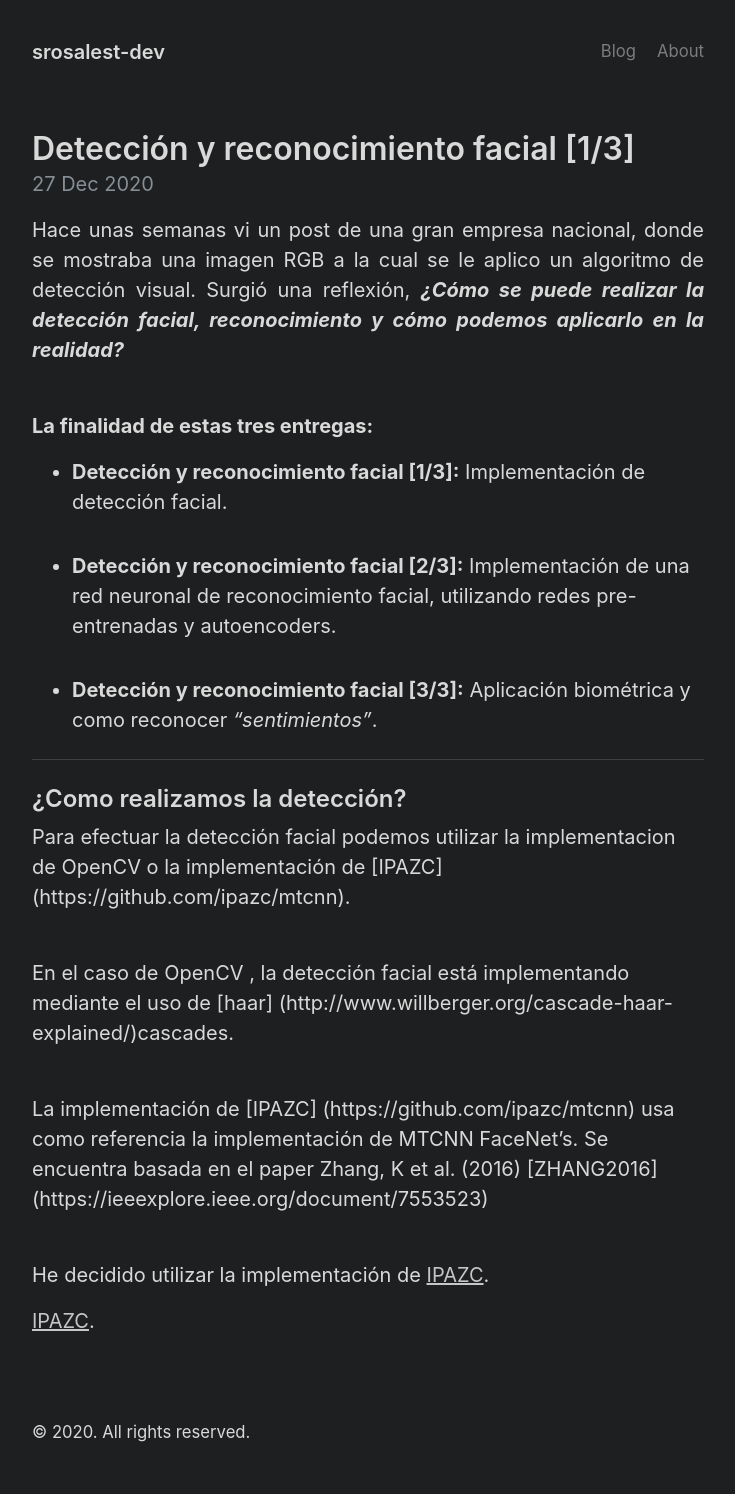
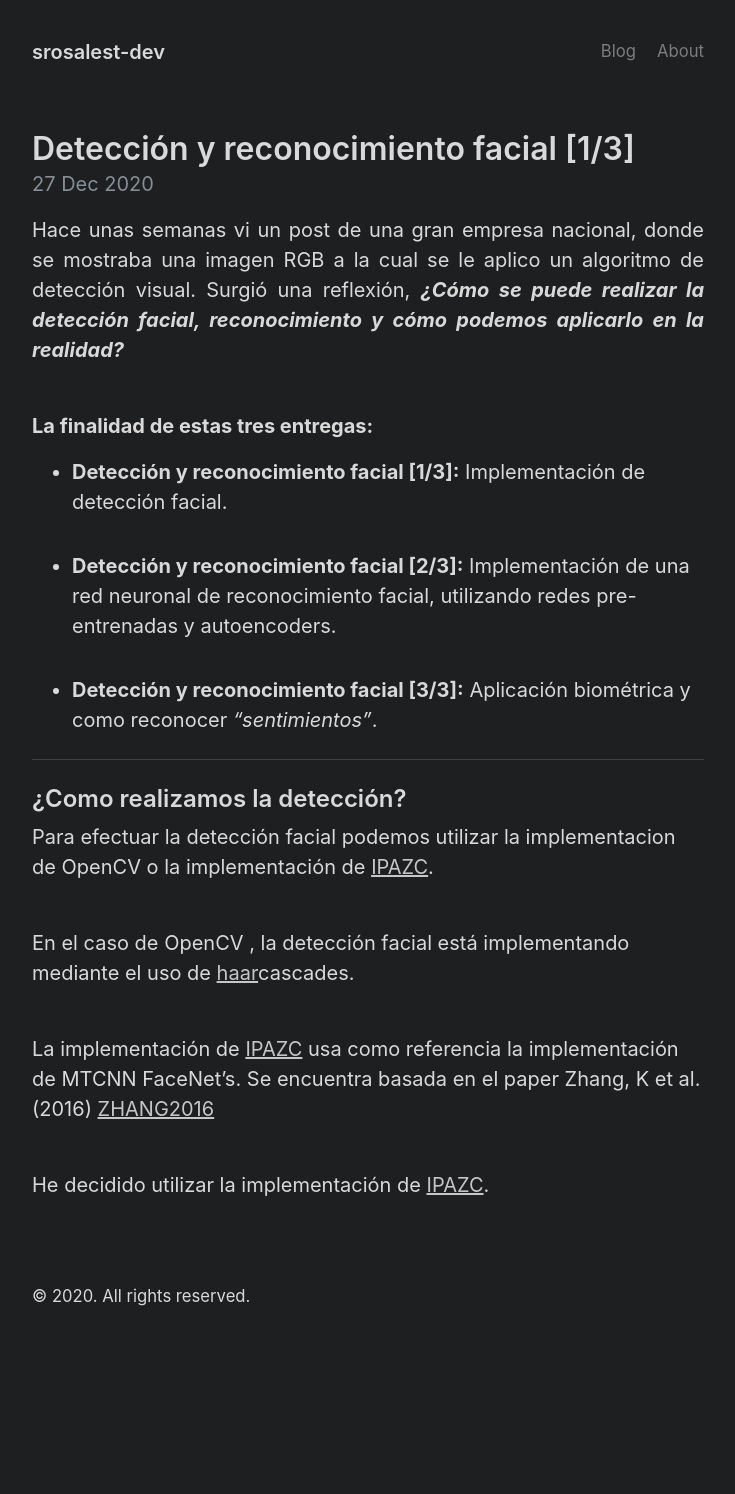
Before and after one commit to srosalest/srosalest.github.io, a Jekyll site: the page built from _posts/2020-12-27-deteccion-y-reconocimiento-facial.md, in a window 1280 px wide. Shown: the whole page, without its empty margins (272-1007 px from the left). Built offline with Jekyll 4.4.1, drawn with Linux system fonts in a browser that asks for light colours; after the commit the page ends 1358 px from its top, so only the background shows below that.

Commit message:
first post

```diff
--- a/_posts/2020-12-27-deteccion-y-reconocimiento-facial.md
+++ b/_posts/2020-12-27-deteccion-y-reconocimiento-facial.md
@@ -24,19 +24,17 @@ autor: Sebastián Rosales
 
 
 Para efectuar la detección facial podemos utilizar la implementacion de OpenCV o la implementación de
-[IPAZC] (https://github.com/ipazc/mtcnn).
+[IPAZC](https://github.com/ipazc/mtcnn).
 <br/>
 
 <br/>
-En el caso de OpenCV , la detección facial está implementando mediante el uso de [haar] (http://www.willberger.org/cascade-haar-explained/)cascades.
+En el caso de OpenCV , la detección facial está implementando mediante el uso de [haar](http://www.willberger.org/cascade-haar-explained/)cascades.
 <br/>
 
 <br/>
-La implementación de [IPAZC] (https://github.com/ipazc/mtcnn) usa como referencia la implementación de MTCNN FaceNet’s. Se encuentra basada en el paper Zhang, K et al. (2016) [ZHANG2016] (https://ieeexplore.ieee.org/document/7553523)
+La implementación de [IPAZC](https://github.com/ipazc/mtcnn) usa como referencia la implementación de MTCNN FaceNet’s. Se encuentra basada en el paper Zhang, K et al. (2016) [ZHANG2016](https://ieeexplore.ieee.org/document/7553523)
 <br/>
 
 <br/>
 He decidido utilizar la implementación de [IPAZC](https://github.com/ipazc/mtcnn).
-
-[IPAZC](https://github.com/ipazc/mtcnn).
 <br/>
```
